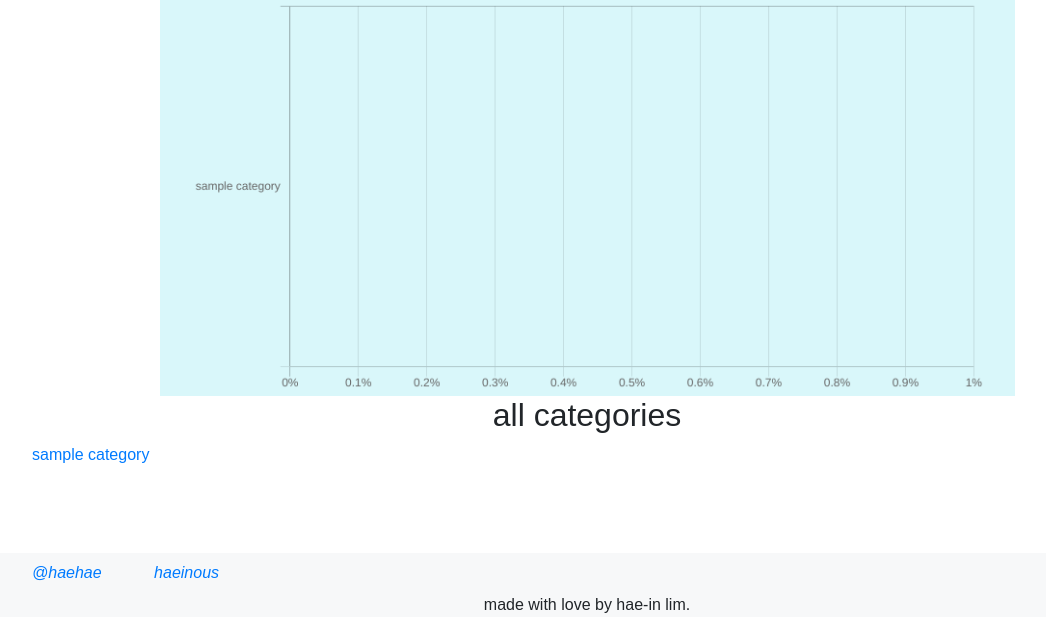
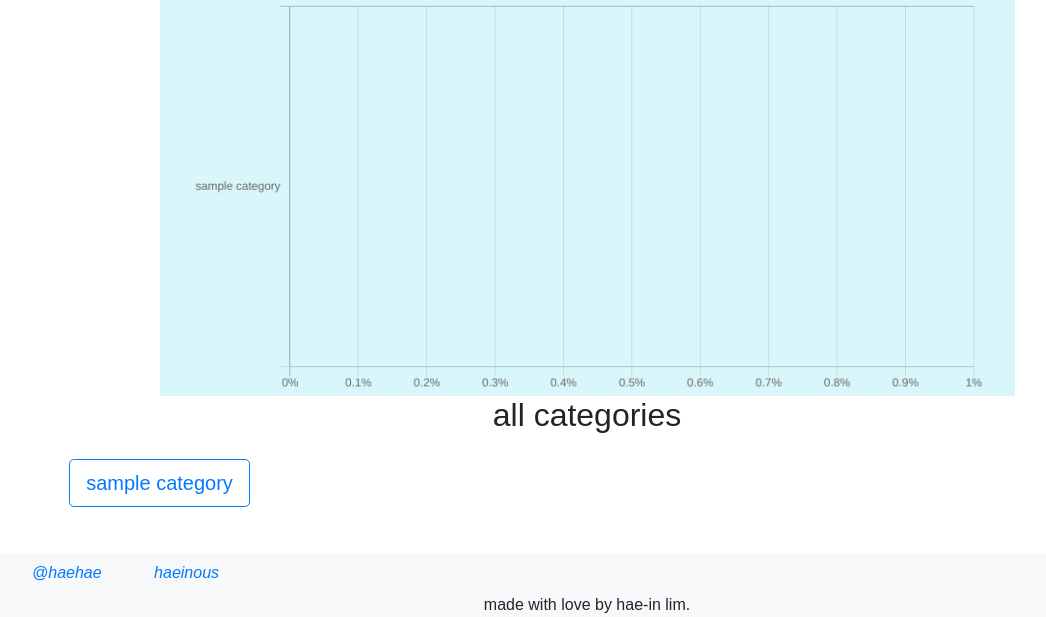
Before and after one commit to haeinous/youtube-data, a Flask app: page /explore/categories/ in a window 1280 px wide. Shown: the part 183-800 px from the top of the page, without its empty margins (53-1099 px from the left). Run offline with Flask 2, Linux system fonts and the light colour scheme; tables that the repository leaves empty hold one stand-in row (values such as "Sample post"); some libraries are stand-ins or nearby versions.

Commit message:
Changed text on the categories.html page into buttons.

```diff
--- a/templates/categories.html
+++ b/templates/categories.html
@@ -33,10 +33,12 @@
 
   <div class="row" id="categories-row2">
     {% for category in categories %}
-      <div class="col-sm-6 col-md-4 col-lg-3">
-        <a href="/explore/categories/{{ category.video_category_id }}">
-          {{ category.category_name.lower() }}
-        </a>
+      <div class="col-sm-6 col-md-4 col-lg-3 text-center">
+        <button type="button" class="btn btn-outline-primary btn-lg text-center m-3">
+          <a href="/explore/categories/{{ category.video_category_id }}">
+            {{ category.category_name.lower() }}
+          </a>
+        </button>
         <br>
       </div>
     {% endfor %}
```
